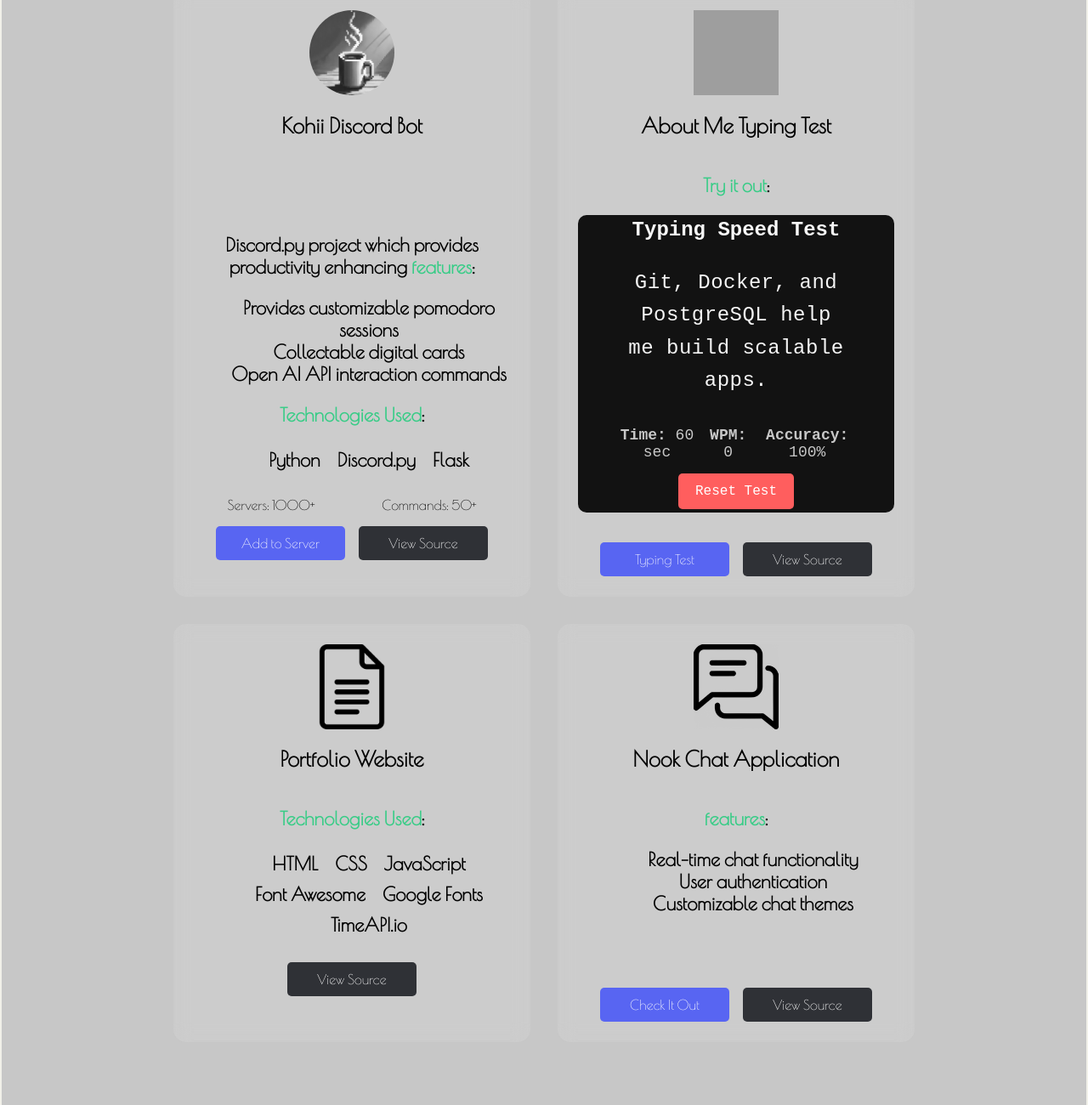
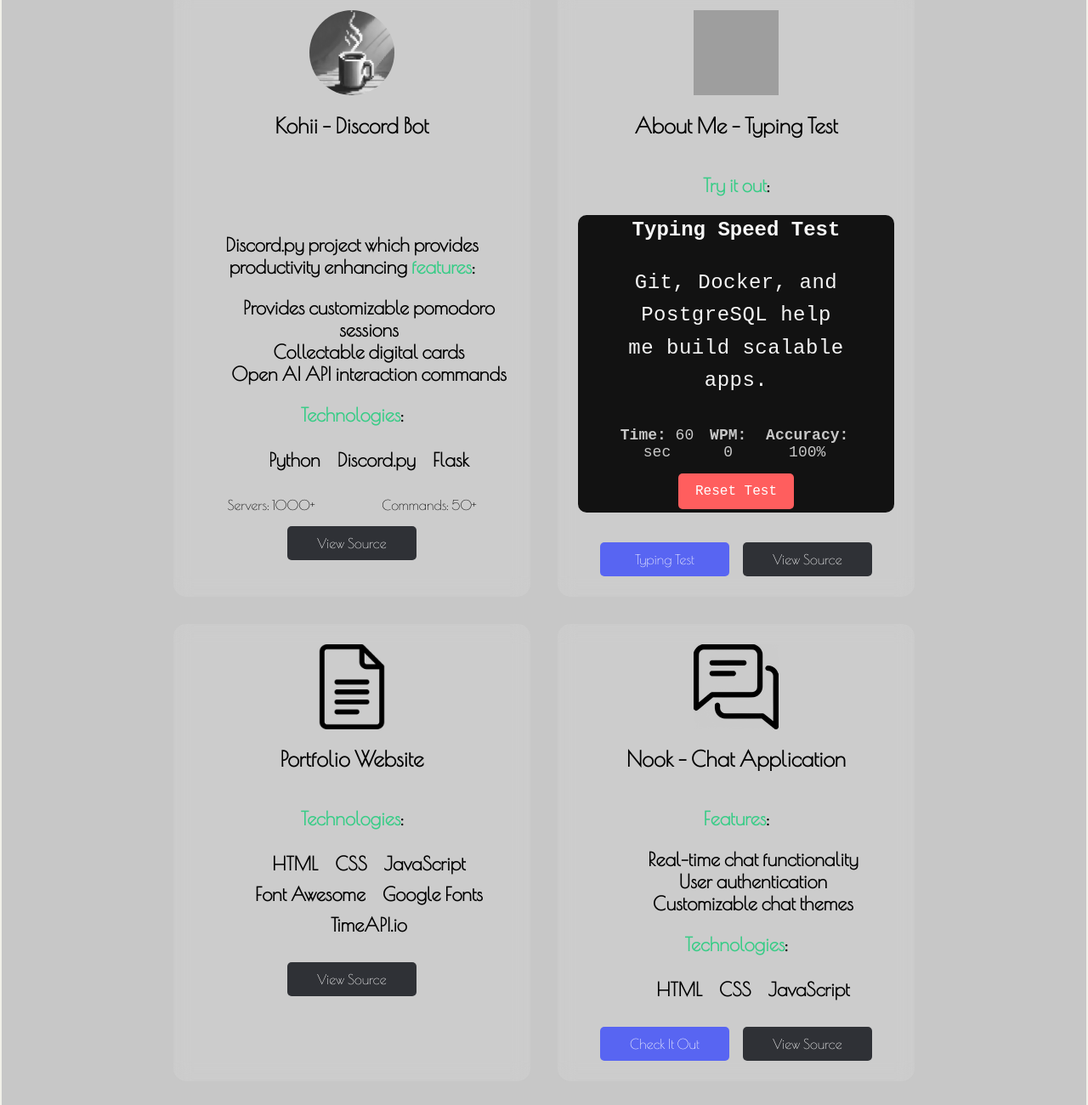
Before and after one commit to KohiiTM/Portfolio-Site, a plain HTML site: page public/index.html in a window 1280 px wide. Shown: the part 860-2160 px from the top of the page at 85% size. Drawn offline with nearby package versions, Linux system fonts and the light colour scheme; no server answers; grey boxes are pictures that could not be loaded.

Commit message:
update projects

```diff
--- a/public/index.html
+++ b/public/index.html
@@ -70,7 +70,7 @@
                         </ul>
                     </li>
                     <li class="folder">
-                        <span class="folder-name">📁 Contact</span>
+                        <span class="folder-name">📁 Info</span>
                         <ul class="folder-content">
                             <li><a href="mailto:jamesandallen.dev@gmail.com" target="_blank">Email</a></li>
                             <li>LinkedIn</li>
@@ -119,7 +119,7 @@
         <div class="discord-projects">
             <div class="project-card" data-preview="/public/images/kohiiapp.png">
                 <img src="images/kohii.png" style="border-radius: 50%; "alt="project Name Logo">
-                <h2 id="discord-bot">Kohii Discord Bot</h2>
+                <h2 id="discord-bot">Kohii - Discord Bot</h2>
                 <div class="project-details"><br><br><br>
                     <p class="project-description">Discord.py project which provides productivity enhancing <span class="green-text">features</span>:</p>
                     <ul class="project-features">
@@ -127,7 +127,7 @@
                         <li>Collectable digital cards</li><br>
                         <li>Open AI API interaction commands</li><br>
                     </ul>
-                    <p class="project-description"><span class="green-text">Technologies Used</span>:</p>
+                    <p class="project-description"><span class="green-text">Technologies</span>:</p>
                     <ul class="project-features technologies-list">
                         <li>Python</li>
                         <li>Discord.py</li>
@@ -138,15 +138,14 @@
                         <span>Commands: 50+</span>
                     </div>
                     <div class="project-links">
-                        <a target="blank_" href="https://github.com/KohiiTM/KohiiDiscordproject" class="project-invite">Add to Server</a>
-                        <a target="blank_" href="https://github.com/KohiiTM/KohiiDiscordproject" class="source-code">View Source</a>
+                        <a target="blank_" href="https://github.com/KohiiTM/KohiiDiscordBot" class="source-code">View Source</a>
                     </div>
                 </div>
             </div>
 
             <div class="project-card"data-preview="images/project2.png">
                 <img src="https://cdn-icons-png.flaticon.com/128/18368/18368871.png" alt="project Name Logo">
-                <h2>About Me Typing Test</h2>
+                <h2>About Me - Typing Test</h2>
                 <div class="project-details">
                     <p class="project-description"><span class="green-text">Try it out</span>:</p>
                     <embed src="typingtest.html" style="width:100%; height: 350px; border-radius: 10px;"
@@ -169,7 +168,7 @@
                 <img src="images/doc.png" alt="Portfolio Logo"> <!--<a href="https://www.flaticon.com/free-icons/document" title="document icons">Document icons created by Freepik - Flaticon</a>-->
                 <h2>Portfolio Website</h2>
                 <div class="project-details">
-                    <p class="project-description"><span class="green-text">Technologies Used</span>:</p>
+                    <p class="project-description"><span class="green-text">Technologies</span>:</p>
                     <ul class="technologies-list">
                         <li>HTML</li><br>
                         <li>CSS</li><br>
@@ -186,18 +185,22 @@
 
             <div class="project-card">
                 <img src="images/chat.png" alt="project Name Logo"> <!--<a href="https://www.flaticon.com/free-icons/conversation" title="conversation icons">Conversation icons created by Pixel perfect - Flaticon</a>-->
-                <h2> Nook Chat Application </h2>
+                <h2> Nook - Chat Application </h2>
                 <div class="project-details">
-                    <p class="project-description"><span class="green-text">features</span>:</p>
+                    <p class="project-description"><span class="green-text">Features</span>:</p>
                     <ul class="project-features">
                         <li>Real-time chat functionality</li><br>
                         <li>User authentication</li><br>
                         <li>Customizable chat themes</li><br>
                     </ul>
-                    <div class="project-stats">
-                        <span></span>
-                        <span></span>
-                    </div><br><br><br>
+
+                        <p class="project-description"><span class="green-text">Technologies</span>:</p>
+                        <ul class="technologies-list">
+                            <li>HTML</li>
+                            <li>CSS</li>
+                            <li>JavaScript</li>
+                        </ul>
+
                     <div class="project-links">
                         <a href="https://nook-chat-app.onrender.com/signup" class="project-invite" target="_blank">Check It Out</a>
                         <a href="https://github.com/KohiiTM/Portfolio-Site" class="source-code" target="_blank">View Source</a>
```
